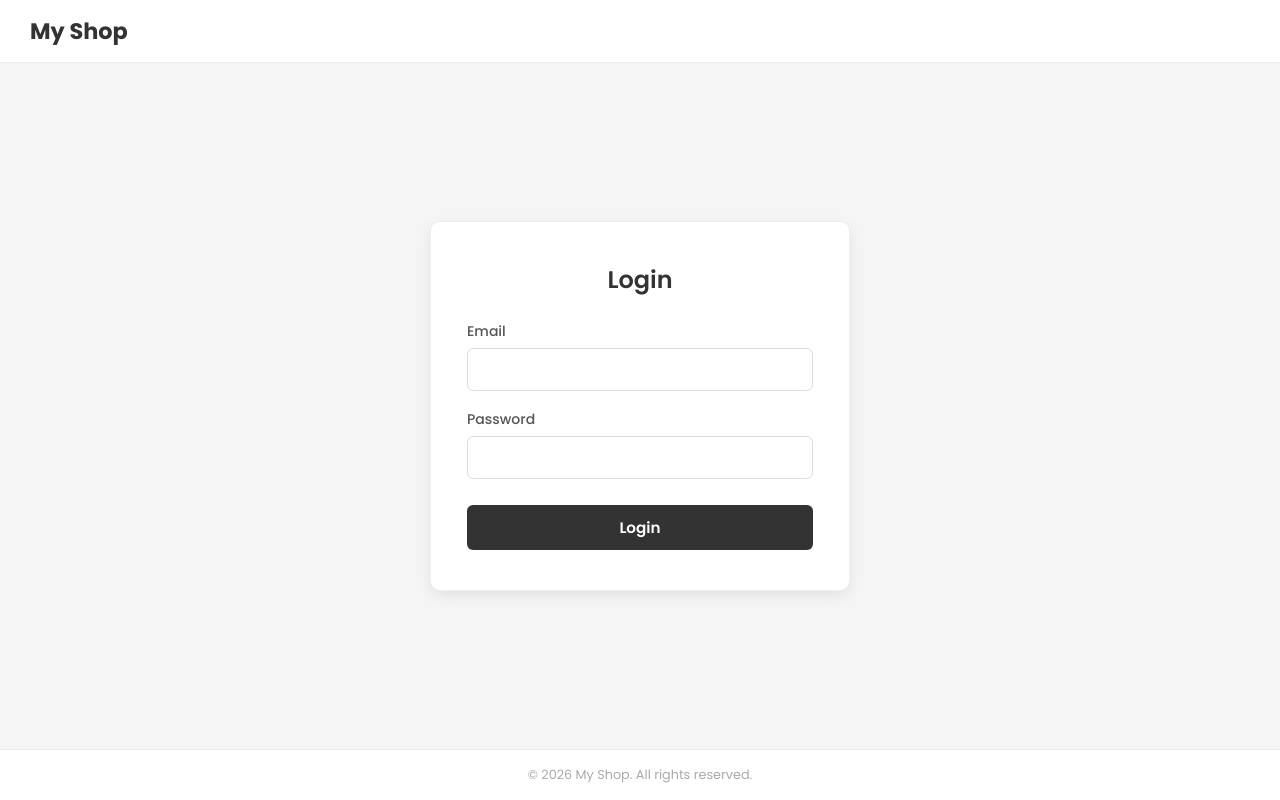
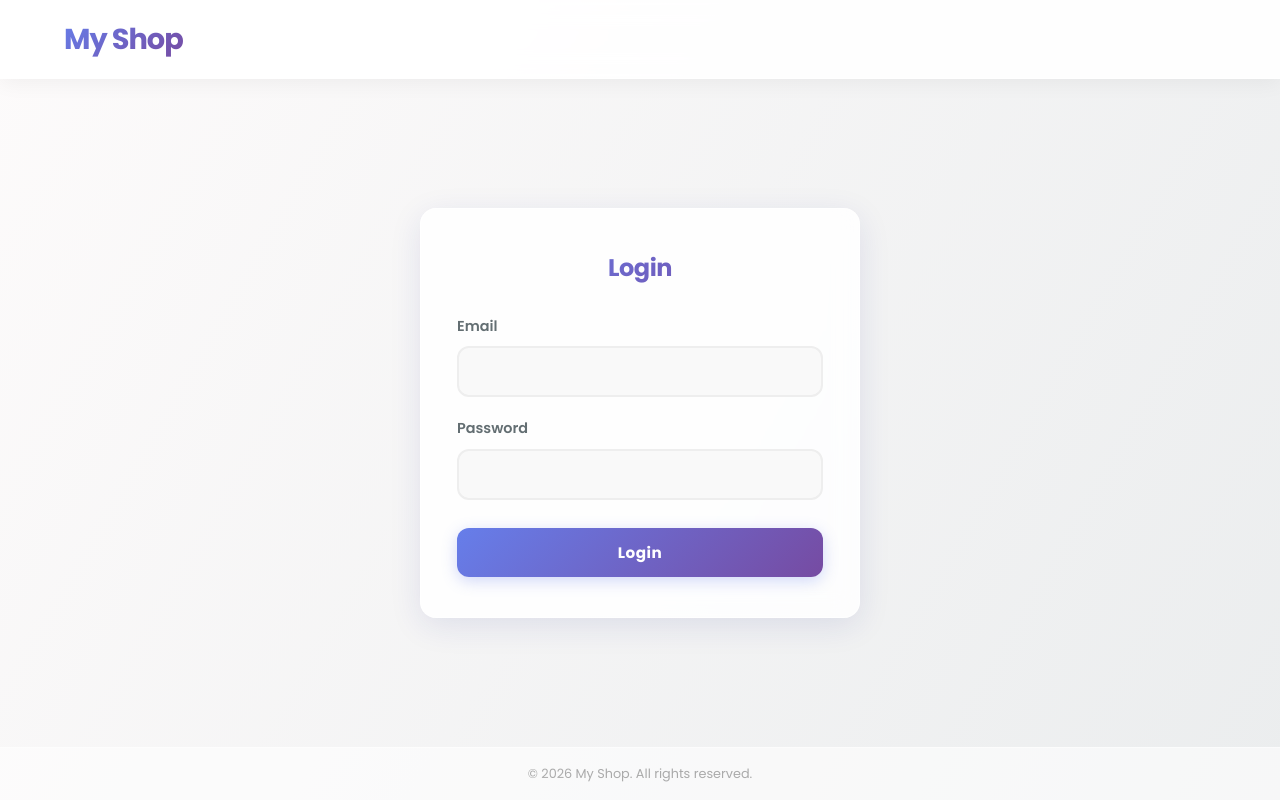
Before and after one commit to JasonLammm/shopping_cart, a website: page public/login.html in a window 1280 px wide. Drawn offline with Linux system fonts and the light colour scheme.

Commit message:
changed login page css

```diff
--- a/public/css/login.css
+++ b/public/css/login.css
@@ -1,5 +1,5 @@
 /* =========================================
-   login.css — matches site style (Poppins, style.css palette)
+   login.css — matches style.css glass palette
    ========================================= */
 
    *, *::before, *::after {
@@ -8,31 +8,56 @@
     padding: 0;
   }
 
+  :root {
+    --primary-gradient: linear-gradient(135deg, #667eea 0%, #764ba2 100%);
+    --bg-gradient:      linear-gradient(120deg, #fdfbfb 0%, #ebedee 100%);
+    --accent-color:     #667eea;
+    --text-dark:        #2d3436;
+    --text-light:       #636e72;
+    --glass-bg:         rgba(255, 255, 255, 0.85);
+    --glass-border:     1px solid rgba(255, 255, 255, 0.6);
+    --glass-shadow:     0 8px 32px 0 rgba(31, 38, 135, 0.1);
+    --backdrop-blur:    blur(12px);
+    --border-radius:    16px;
+  }
+
   body {
-    font-family: 'Poppins', sans-serif;
-    background: #f5f5f5;
+    font-family: 'Poppins', -apple-system, BlinkMacSystemFont, sans-serif;
+    background: var(--bg-gradient);
+    color: var(--text-dark);
+    line-height: 1.6;
+    min-height: 100vh;
     display: flex;
     flex-direction: column;
-    min-height: 100vh;
   }
 
-  /* ── Header — matches site header ── */
+  /* ── Header — matches style.css header ── */
   header {
-    background: #fff;
-    padding: 14px 30px;
-    border-bottom: 1px solid #eee;
+    background: rgba(255, 255, 255, 0.9);
+    backdrop-filter: var(--backdrop-blur);
+    border-bottom: var(--glass-border);
+    padding: 1rem 5%;
     display: flex;
+    justify-content: space-between;
     align-items: center;
+    position: sticky;
+    top: 0;
+    z-index: 1000;
+    box-shadow: 0 4px 20px rgba(0, 0, 0, 0.05);
   }
 
-  header .brand {
-    font-size: 1.4rem;
-    font-weight: 700;
-    color: #333;
+  .brand {
+    font-size: 1.8rem;
+    font-weight: 800;
+    background: var(--primary-gradient);
+    -webkit-background-clip: text;
+    background-clip: text;
+    -webkit-text-fill-color: transparent;
     text-decoration: none;
+    letter-spacing: -1px;
   }
 
-  /* ── Card Container ── */
+  /* ── Center card on page ── */
   main {
     flex: 1;
     display: flex;
@@ -41,91 +66,129 @@
     padding: 40px 16px;
   }
 
+  /* ── Glass card — matches .section in admin.css ── */
   .login-card {
-    background: #fff;
-    border: 1px solid #eee;
-    border-radius: 10px;
-    box-shadow: 0 5px 15px rgba(0, 0, 0, 0.08);
+    background: var(--glass-bg);
+    border: var(--glass-border);
+    border-radius: var(--border-radius);
+    box-shadow: var(--glass-shadow);
+    backdrop-filter: var(--backdrop-blur);
     padding: 40px 36px;
     width: 100%;
-    max-width: 420px;
+    max-width: 440px;
   }
 
   .login-card h2 {
     font-size: 1.5rem;
-    font-weight: 600;
-    color: #333;
-    margin-bottom: 24px;
+    font-weight: 800;
+    background: var(--primary-gradient);
+    -webkit-background-clip: text;
+    background-clip: text;
+    -webkit-text-fill-color: transparent;
+    margin-bottom: 28px;
     text-align: center;
+    letter-spacing: -0.5px;
   }
 
-  /* ── Form Fields ── */
+  /* ── Form fields — matches admin.css .form-group ── */
   .form-group {
-    margin-bottom: 18px;
+    margin-bottom: 20px;
   }
 
   .form-group label {
     display: block;
-    font-size: 0.875rem;
-    font-weight: 500;
-    color: #555;
-    margin-bottom: 6px;
+    margin-bottom: 8px;
+    font-weight: 600;
+    color: var(--text-light);
+    font-size: 0.9rem;
   }
 
   .form-group input {
     width: 100%;
-    padding: 10px 14px;
-    border: 1px solid #ddd;
-    border-radius: 6px;
-    font-family: 'Poppins', sans-serif;
-    font-size: 0.9rem;
-    color: #333;
-    transition: border-color 0.2s;
+    padding: 12px 15px;
+    border: 2px solid #eee;
+    border-radius: 12px;
+    background: #f9f9f9;
+    font-family: inherit;
+    font-size: 0.95rem;
+    transition: all 0.3s ease;
+    box-sizing: border-box;
     outline: none;
+    color: var(--text-dark);
   }
 
   .form-group input:focus {
-    border-color: #333;
+    border-color: var(--accent-color);
+    background: #fff;
+    box-shadow: 0 0 0 4px rgba(102, 126, 234, 0.1);
   }
 
-  /* ── Submit Button — matches site .add-btn style ── */
+  /* ── Login button — matches register.css .register-btn ── */
   .login-btn {
     width: 100%;
-    padding: 11px;
-    background: #333;
-    color: #fff;
+    padding: 13px;
+    background: var(--primary-gradient);
+    color: white;
     border: none;
-    border-radius: 6px;
-    font-family: 'Poppins', sans-serif;
+    border-radius: 12px;
+    font-family: inherit;
     font-size: 0.95rem;
-    font-weight: 600;
+    font-weight: 700;
     cursor: pointer;
     margin-top: 8px;
-    transition: background 0.2s;
+    letter-spacing: 0.5px;
+    box-shadow: 0 4px 15px rgba(102, 126, 234, 0.3);
+    transition: all 0.3s cubic-bezier(0.4, 0, 0.2, 1);
   }
 
   .login-btn:hover {
-    background: #555;
+    transform: translateY(-2px);
+    box-shadow: 0 6px 20px rgba(102, 126, 234, 0.5);
   }
 
-  /* ── Error Message ── */
+  /* ── Error message ── */
   .error-msg {
     color: #c0392b;
     font-size: 0.85rem;
     background: #fdecea;
     border: 1px solid #f5c6cb;
-    border-radius: 6px;
+    border-radius: 10px;
     padding: 10px 14px;
-    margin-bottom: 16px;
+    margin-bottom: 18px;
     display: none;
   }
 
-  /* ── Footer — matches site footer ── */
+  /* ── Register link ── */
+  .register-link {
+    text-align: center;
+    margin-top: 18px;
+    font-size: 0.85rem;
+    color: var(--text-light);
+  }
+
+  .register-link a {
+    color: var(--accent-color);
+    font-weight: 600;
+    text-decoration: none;
+  }
+
+  .register-link a:hover {
+    text-decoration: underline;
+  }
+
+  /* ── Footer ── */
   footer {
     text-align: center;
     padding: 16px;
     font-size: 0.8rem;
     color: #aaa;
-    border-top: 1px solid #eee;
-    background: #fff;
+    border-top: var(--glass-border);
+    background: rgba(255, 255, 255, 0.6);
   }
+
+  /* ── Responsive ── */
+  @media (max-width: 480px) {
+    .login-card {
+      padding: 28px 20px;
+    }
+  }
```
Also changed, not shown: public/css/style.css (+51 -0 lines), public/js/userStatus.js (+8 -11 lines).
